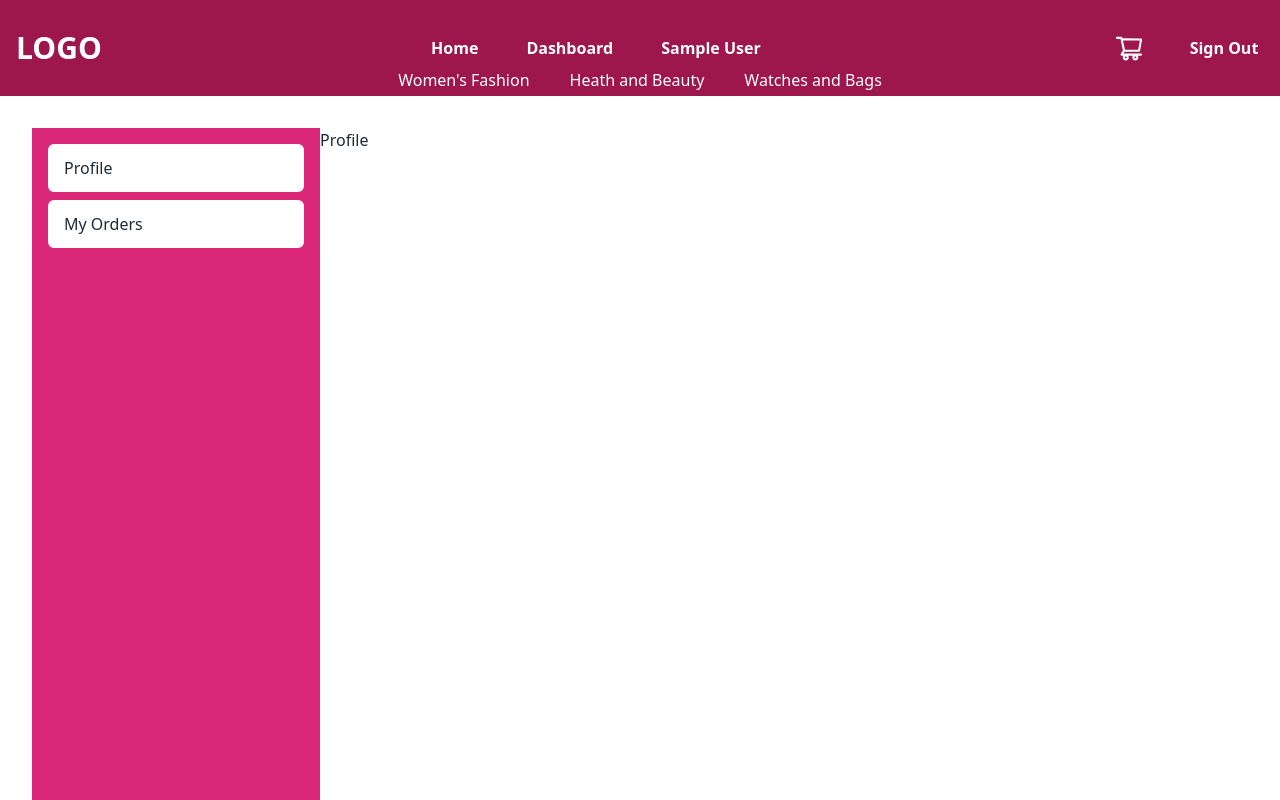
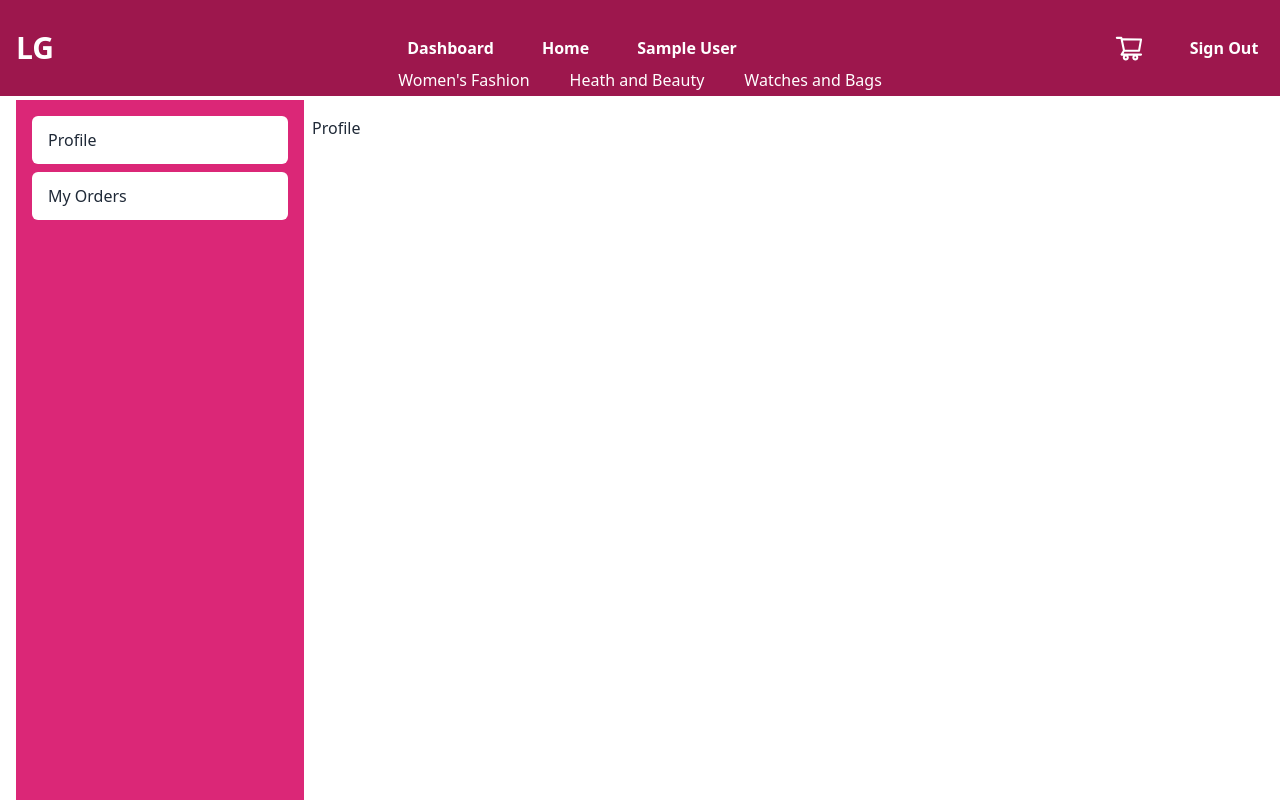
Before and after one commit to Mohidul10587/wate-house-client, a React (Create React App) app: page /dashboard in a window 1280 px wide. Shown: the top 800 px of the page. Built offline with nearby package versions, Linux system fonts and the light colour scheme; no server answers; sample sign-in values are in the browser's storage.

Commit message:
fixing side bar

```diff
--- a/src/App.js
+++ b/src/App.js
@@ -31,12 +31,12 @@ function App() {
 
   return (
     <div>
-      <div className='pb-32'>
+      <div>
         <Navbar />
 
 
       </div>
-      <div className='mx-8'>
+      <div className='sm:px-2 sm:pt-[100px] pt-[60px]'>
         <Routes>
           <Route path='/' element={<Home />} />
           <Route path='category/:categoryName' element={<Category />} />
--- a/src/pages/admin/Dashboard.js
+++ b/src/pages/admin/Dashboard.js
@@ -4,7 +4,7 @@ import { useQuery } from 'react-query'
 import { Link, Outlet } from 'react-router-dom'
 import auth from '../../firebase.init'
 import useAdmin from '../../hooks/useAdmin'
-
+import {GoThreeBars} from 'react-icons/go'
 
 
 const Dashboard = () => {
@@ -19,47 +19,16 @@ const Dashboard = () => {
 
 
   return (
-    //   <div>
-
-    //       <div className=''>
-    //       <div className="drawer drawer-mobile">
-    //         <input id="dashboard-sidebar" type="checkbox" className="drawer-toggle" />
-    //         <div className="drawer-content ">
 
 
-    //           <div className='ml-8'>
-    //           <Outlet></Outlet>
-    //  <label htmlFor="my-drawer-2" className="btn btn-primary drawer-button lg:hidden">Open drawer</label>
-    //           </div>
-    //         </div>
-    //         <div className="drawer-side">
-    //           <label htmlFor="dashboard-sidebar" className="drawer-overlay"> open drawer</label>
-    //           <ul className="menu p-4 overflow-y-auto w-72 bg-pink-600 text-base-content">
-    //             {/* <!-- Sidebar content here --> */}
-    //             <li className='mb-2 bg-white rounded-md'> <Link to='/dashboard'>Profile</Link></li>
-    //             <li className='mb-2 bg-white rounded-md'> <Link to='/dashboard/MyOrders'>My Orders</Link></li>
-    //            {admin && <div>
-
-    //             <li className='mb-2 bg-white rounded-md'> <Link to='/dashboard/AllOrders'>All Orders</Link></li>
-    //             <li className='mb-2 bg-white rounded-md'> <Link to='/dashboard/form'>Upload Products</Link></li>
-    //             <li className='mb-2 bg-white rounded-md'> <Link to='/dashboard/allUser'>All User</Link></li>
-    //             </div>}
-
-    //           </ul>
-
-    //         </div>
-    //       </div>
-
-    //     </div>
-    //   </div>
-
-    <div className="drawer drawer-mobile">
+    <div className="drawer drawer-mobile sm:mx-2">
       <input id="my-drawer-2" type="checkbox" className="drawer-toggle" />
-      <div className="drawer-content ">
+      <div className="drawer-content sm:px-2">
         {/* <!-- Page content here --> */}
-
-        <label htmlFor="my-drawer-2" className="btn btn-pink-700 drawer-button lg:hidden">Open drawer</label>
-        <Outlet></Outlet>
+        <p className=' font-bold text-2xl p-1 w-16'><label htmlFor="my-drawer-2" className=" bg-pink-700 lg:hidden"><GoThreeBars /></label></p>
+        <div className='mt-2'>
+          <Outlet></Outlet>
+        </div>
       </div>
       <div className="drawer-side">
         <label htmlFor="my-drawer-2" className="drawer-overlay"></label>
--- a/src/pages/admin/MyOrders.js
+++ b/src/pages/admin/MyOrders.js
@@ -29,45 +29,42 @@ const MyOrders = () => {
 
 
   return (
-    <div>
+
     <div className='md:min-h-[600px] '>
 
-     {orderedVouchers.length===0 ?<div className='flex justify-center items-center md:min-h-[600px] '> <div className='w-96'>
+      {orderedVouchers.length === 0 ?
+        <div className='flex justify-center items-center md:min-h-[600px] '>
+          <div className='w-96'>
             <p className='text-3xl text-pink-700 font-bold'>Hi {user?.displayName}</p>
             <p className='text-xl text-pink-700 font-bold'>Please Buy something and see your shopping history here . Thank you for visiting our online shop</p>
-
-       </div></div>: <div className='md:min-h-[600px]'>
-
-      <div className='w-full '>
-
-      {orderedVouchers?.map(px => <div key={px._id} className='mb-10 flex justify-between border-2 border-pink-700 p-4'>
-          <div className='w-1/2'>
+          </div>
+        </div>
+        :
+        <div className='md:min-h-[600px]'>
+          <div className='w-full grid grid-cols-1 place-items-center  gap-y-4'>
+            {orderedVouchers?.map(px => <div key={px._id} className=' sm:w-full w-[305px] sm:flex justify-between border-2 border-pink-700 sm:p-4 p-3'>
+              <div className='sm:w-1/2'>
                 <p className=''><span className='font-bold mr-2'>Customer's Name:</span>{px.name}</p>
                 <p className=''><span className='font-bold mr-2'>Send Money from:</span>{px.bkashNumber}</p>
                 <p className=''><span className='font-bold mr-2'>TrxID:</span>{px.trxID}</p>
                 <p className=''><span className='font-bold mr-2'>Payed amount:</span>{px.amount}</p>
                 <p className=''><span className='font-bold mr-2'>Total Price:</span>{px.requiredPrice}</p>
                 <p className=''><span className='font-bold mr-2'>Address:</span>{px.address} , {px.city}</p>
-
               </div>
-          <div className='w-1/2 relative'>
+              <div className='sm:w-1/2 relative'>
                 <p className='font-bold'>Ordered Items</p>
                 <div>
                   {px.orderedProduct?.map(p => <div key={p._id}>
                     <p >{p.name}</p>
                   </div>)}
                 </div>
+              </div>
+            </div>)}
+          </div>
+        </div>}
 
     </div>
 
-        </div>)}
-
-      </div>
-
-    </div>}
-
-    </div>
-    </div>
   )
 }
 
--- a/src/share/navbar/Navbar.js
+++ b/src/share/navbar/Navbar.js
@@ -29,14 +29,16 @@ const Navbar = () => {
   }
 
   return (
-    <div className='h-24 bg-pink-800 fixed z-30 w-full'>
-      <div className='h-24 bg-pink-800 fixed flex justify-between items-center z-30 w-full '>
-        <Link to='/'> <p className=' font-bold py-2 text-white ml-4 sm:text-3xl text-xl'>LOGO</p></Link>
-        <div className='h-20 text-white flex justify-center items-center w-full'>
+    <div className='sm:h-24 h-14 bg-pink-800 fixed z-30 w-full'>
+      <div className='sm:h-24 h-14 bg-pink-800 fixed flex justify-between items-center z-30 w-full '>
+        <Link to='/'> <p className=' font-bold py-2 text-white ml-4 sm:text-3xl text-xl'>LG</p></Link>
+
+        <div className='sm:h-24 h-14 text-white flex justify-center items-center w-full'>
           <ul className='flex justify-center'>
+          {user && <Link className='' to='dashboard'><li className='m-3 px-3 font-bold'>Dashboard</li></Link>}
+
             <li className='sm:mx-3 mx-1 my-3 px-3 font-bold'><Link to='/'>Home</Link></li>
 
-            {user && <Link className='sm:block hidden' to='dashboard'><li className='m-3 px-3 font-bold'>Dashboard</li></Link>}
             {user && <p className='sm:mx-3 mx-1 my-3  px-3 font-bold sm:block hidden'>{user?.displayName}</p>}
           </ul>
         </div>
@@ -50,6 +52,7 @@ const Navbar = () => {
 
       </div>
       <CategoryMenu />
+
     </div>
   )
 }
```
Lines whose indentation alone changed are shown as unchanged.
